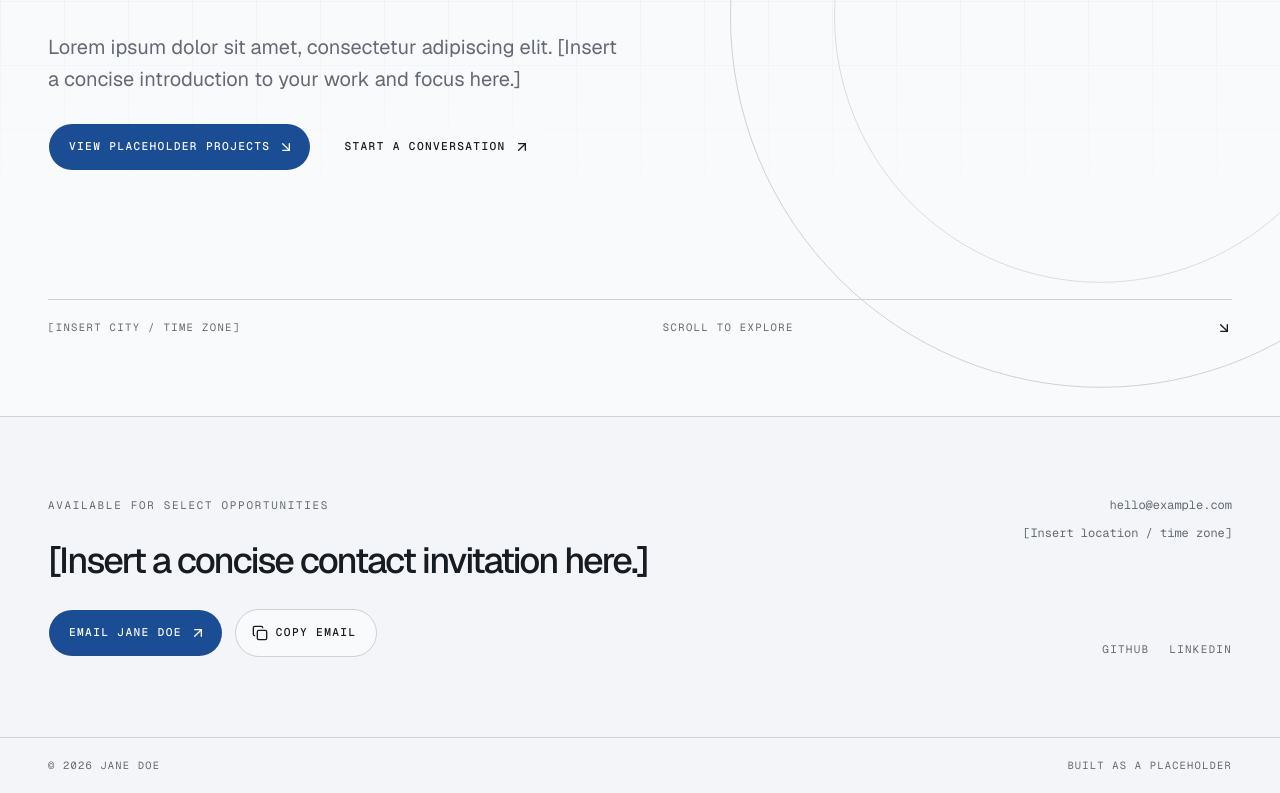
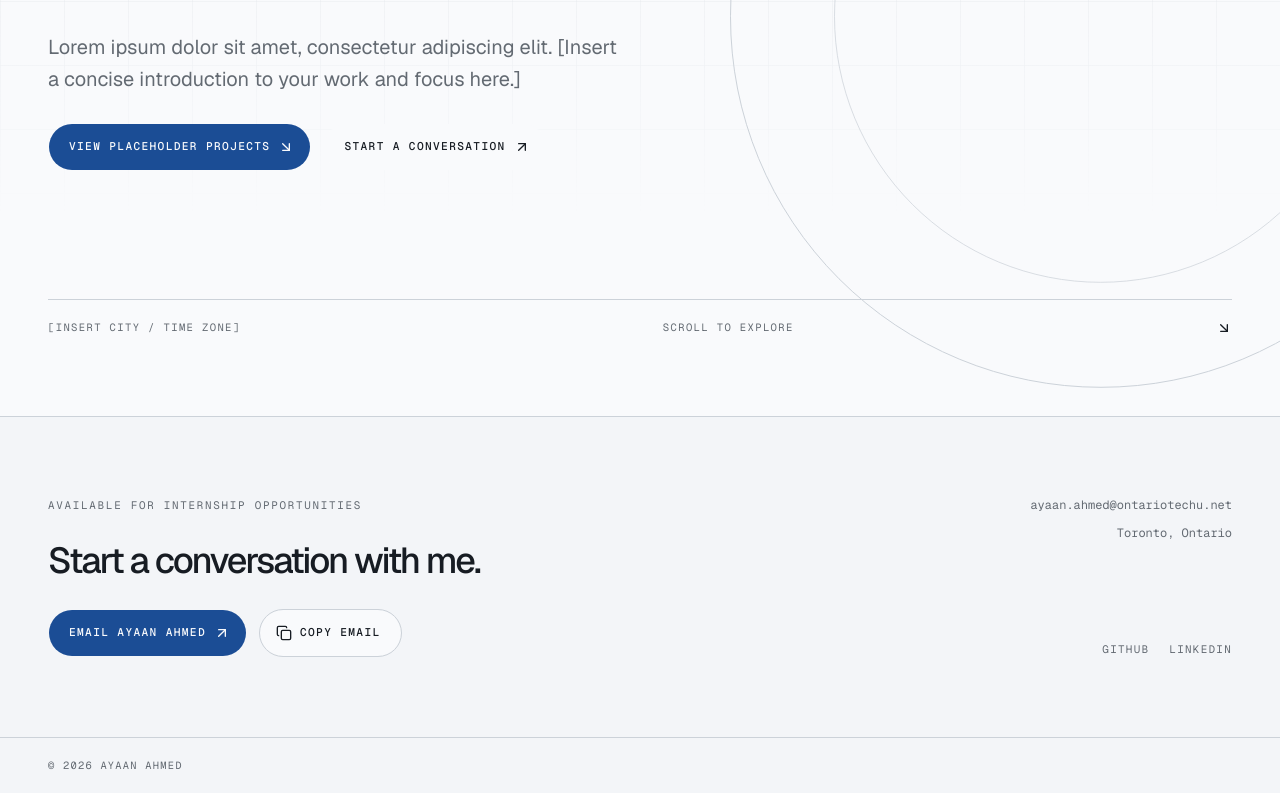
Before and after one commit to ayaanahmed05/portfolio-v2, a Next.js app: page / in a window 1280 px wide. Shown: the part 448-1241 px from the top of the page. Built offline with nearby package versions, Linux system fonts and the light colour scheme.

Commit message:
Filled Nav and Footer Content

```diff
--- a/src/components/copy-email-button.tsx
+++ b/src/components/copy-email-button.tsx
@@ -6,7 +6,7 @@ import { Copy, Check } from "lucide-react";
 
 import { Button } from "@/components/ui/button";
 
-const EMAIL = "hello@example.com";
+const EMAIL = "ayaan.ahmed@ontariotechu.net";
 
 export function CopyEmailButton() {
   const [isCopied, setIsCopied] = useState(false);
--- a/src/components/site-footer.tsx
+++ b/src/components/site-footer.tsx
@@ -5,8 +5,8 @@ import { CopyEmailButton } from "@/components/copy-email-button";
 import { buttonVariants } from "@/components/ui/button";
 
 const socialLinks = [
-  { label: "GitHub", href: "https://github.com" },
-  { label: "LinkedIn", href: "https://linkedin.com" },
+  { label: "GitHub", href: "https://github.com/ayaanahmed05/" },
+  { label: "LinkedIn", href: "https://linkedin.com/in/ayaanahmed05" },
 ] as const;
 
 export function SiteFooter() {
@@ -15,17 +15,17 @@ export function SiteFooter() {
       <div className="mx-auto grid max-w-[88rem] gap-12 px-5 py-16 sm:px-8 md:grid-cols-[1.35fr_0.65fr] md:gap-16 lg:px-12 lg:py-20">
         <div className="flex max-w-2xl flex-col items-start gap-7">
           <p className="font-mono text-[0.68rem] uppercase tracking-[0.16em] text-muted-foreground">
-            Available for select opportunities
+            Available for internship opportunities
           </p>
           <h2 className="text-balance text-3xl font-medium tracking-[-0.055em] text-foreground sm:text-4xl">
-            [Insert a concise contact invitation here.]
+            Start a conversation with me.
           </h2>
           <div className="flex flex-wrap items-center gap-3">
             <a
-              href="mailto:hello@example.com?subject=Portfolio%20inquiry"
+              href="mailto:ayaan.ahmed@ontariotechu.net?subject=Portfolio%20inquiry"
               className={buttonVariants({ size: "lg" })}
             >
-              Email Jane Doe
+              Email Ayaan Ahmed
               <ArrowUpRight data-icon="inline-end" />
             </a>
             <CopyEmailButton />
@@ -36,11 +36,11 @@ export function SiteFooter() {
           <div className="flex flex-col gap-3 font-mono text-xs text-muted-foreground md:items-end">
             <a
               className="transition-colors hover:text-foreground focus-visible:outline-none focus-visible:ring-2 focus-visible:ring-ring"
-              href="mailto:hello@example.com?subject=Portfolio%20inquiry"
+              href="mailto:ayaan.ahmed@ontariotechu.net?subject=Portfolio%20inquiry"
             >
-              hello@example.com
+              ayaan.ahmed@ontariotechu.net
             </a>
-            <p>[Insert location / time zone]</p>
+            <p>Toronto, Ontario</p>
           </div>
           <div className="flex items-center gap-5 font-mono text-[0.68rem] uppercase tracking-[0.12em] text-muted-foreground">
             {socialLinks.map((link) => (
@@ -58,8 +58,8 @@ export function SiteFooter() {
         </div>
       </div>
       <div className="mx-auto flex max-w-[88rem] items-center justify-between gap-5 border-t border-border px-5 py-5 font-mono text-[0.65rem] uppercase tracking-[0.12em] text-muted-foreground sm:px-8 lg:px-12">
-        <span>© {new Date().getFullYear()} Jane Doe</span>
-        <span>Built as a placeholder</span>
+        <span>© {new Date().getFullYear()} Ayaan Ahmed</span>
+        {/* <span>Built as a placeholder</span> */}
       </div>
     </footer>
   );
--- a/src/components/site-nav.tsx
+++ b/src/components/site-nav.tsx
@@ -25,7 +25,7 @@ export function SiteNav() {
           href="/"
           className="shrink-0 font-mono text-xs font-semibold tracking-[-0.02em] text-foreground transition-opacity hover:opacity-60 focus-visible:outline-none focus-visible:ring-2 focus-visible:ring-ring"
         >
-          JANE DOE<span className="text-accent-foreground">.</span>
+          AYAAN AHMED<span className="text-accent-foreground">.</span>
         </Link>
 
         <div className="flex min-w-0 items-center gap-1 overflow-x-auto font-mono text-[0.68rem] uppercase tracking-[0.1em] sm:gap-2">
```
